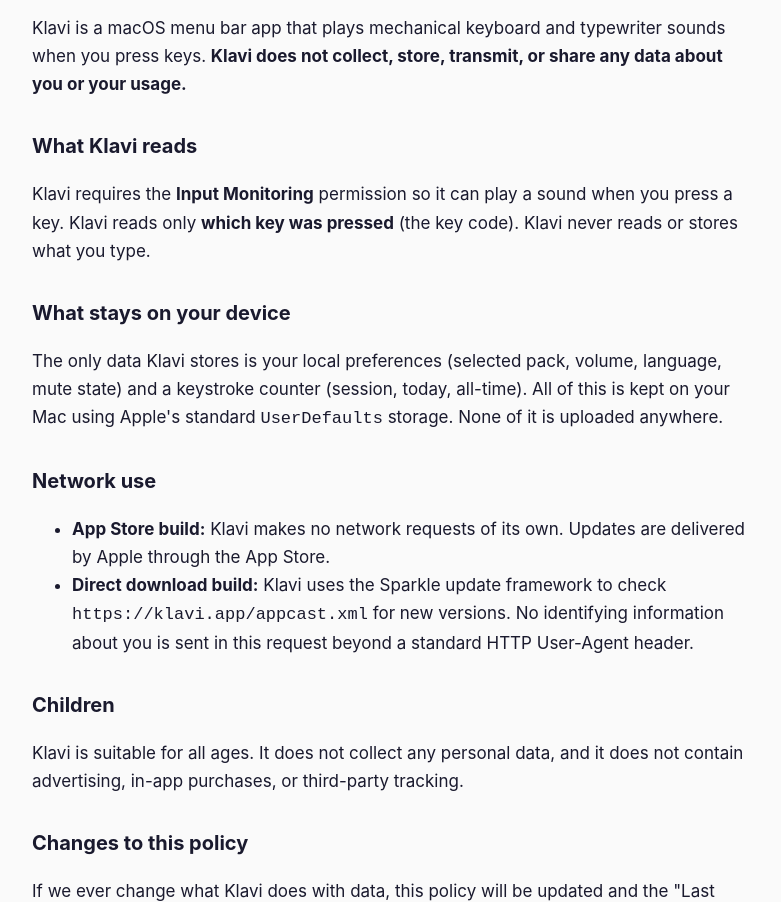
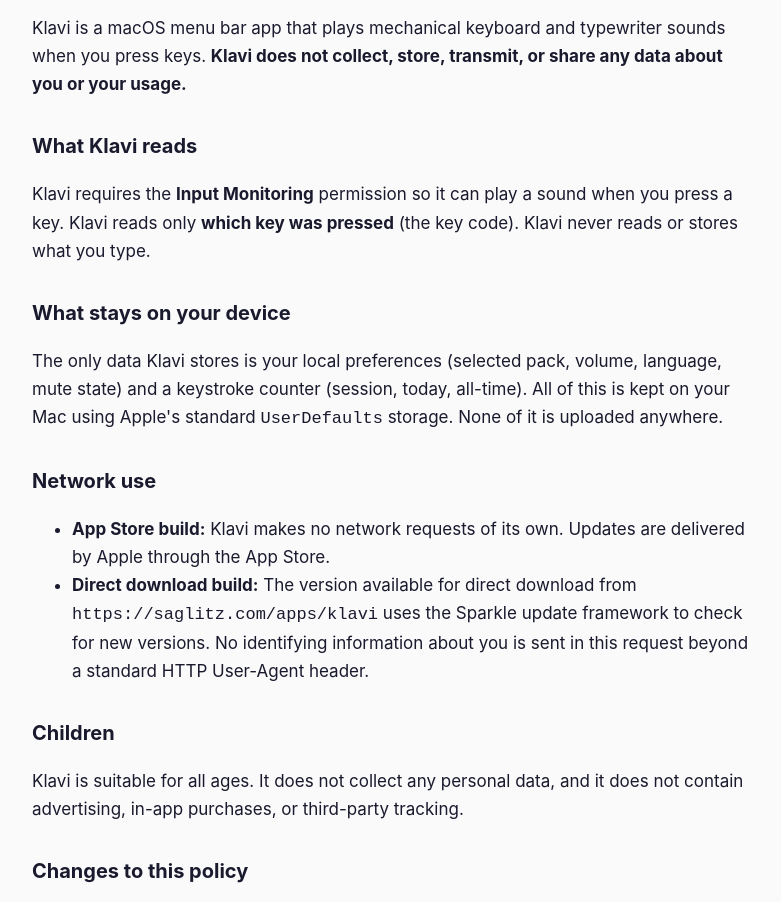
Before and after one commit to HalidSaglam/klavi-privacy, a plain HTML site: page index.html in a window 1280 px wide. Shown: the part 154-1056 px from the top of the page, without its empty margins (248-1029 px from the left). Drawn offline with Linux system fonts and the light colour scheme.

Commit message:
Fix direct-download URL in privacy policy

```diff
--- a/index.html
+++ b/index.html
@@ -43,9 +43,10 @@ None of it is uploaded anywhere.</p>
 <ul>
   <li><strong>App Store build:</strong> Klavi makes no network requests of its own.
   Updates are delivered by Apple through the App Store.</li>
-  <li><strong>Direct download build:</strong> Klavi uses the Sparkle update framework
-  to check <code>https://klavi.app/appcast.xml</code> for new versions. No identifying
-  information about you is sent in this request beyond a standard HTTP User-Agent header.</li>
+  <li><strong>Direct download build:</strong> The version available for direct download
+  from <code>https://saglitz.com/apps/klavi</code> uses the Sparkle update framework to
+  check for new versions. No identifying information about you is sent in this request
+  beyond a standard HTTP User-Agent header.</li>
 </ul>
 
 <h2>Children</h2>
```
